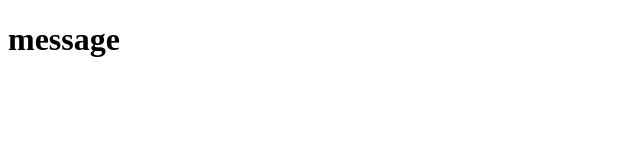
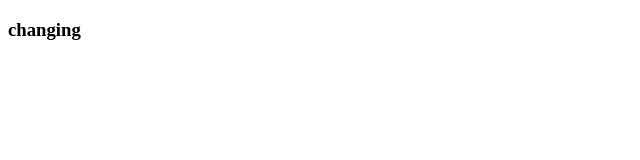
Before and after one commit to arthur-16/css-drill, a plain HTML site: page index.html in a window 1280 px wide. Shown: the whole page, without its empty margins (0-640 px from the left). Drawn offline with Linux system fonts and the light colour scheme.

Commit message:
changed html

```diff
--- a/index.html
+++ b/index.html
@@ -5,7 +5,6 @@
     <link rel="stylesheet" href="styles.css">
 </head>
 <body>
-    <h1>message</h1>
-
+    <h3>changing</h3>
 </body>
 </html>
```
